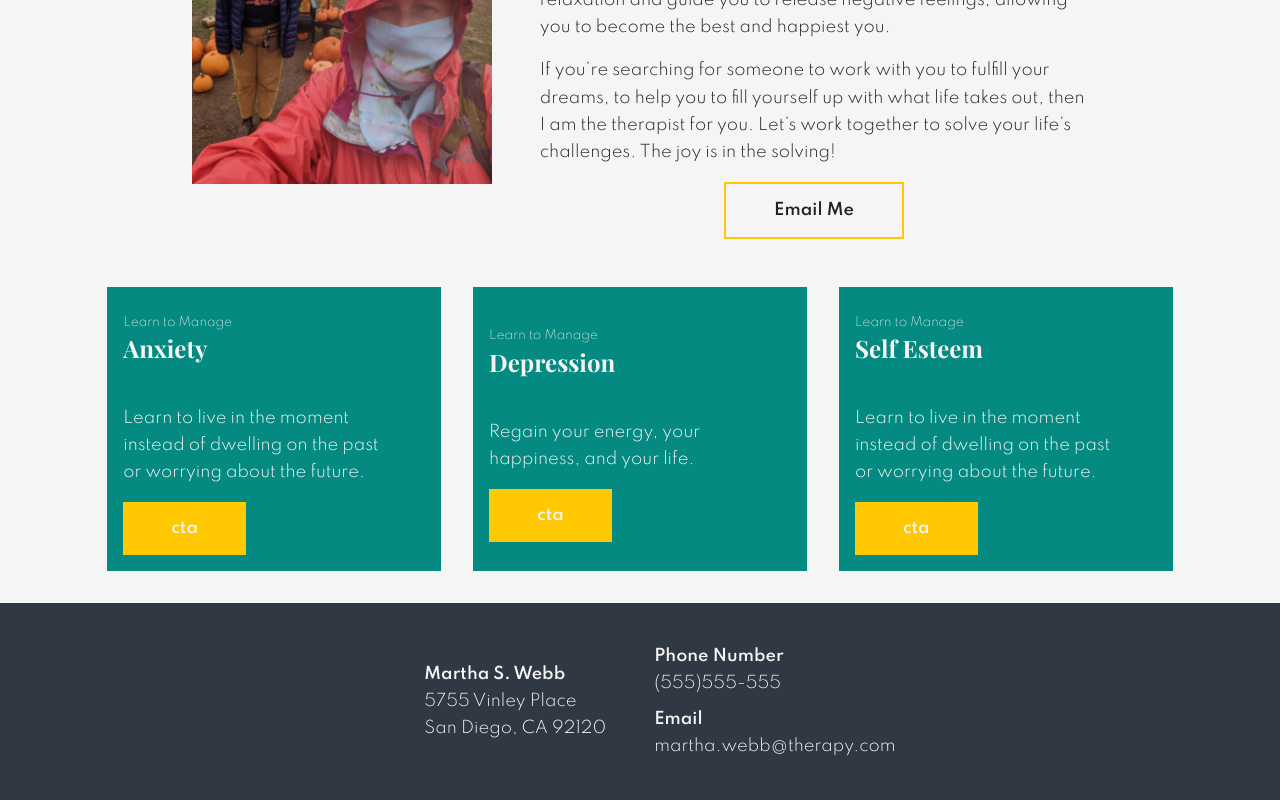
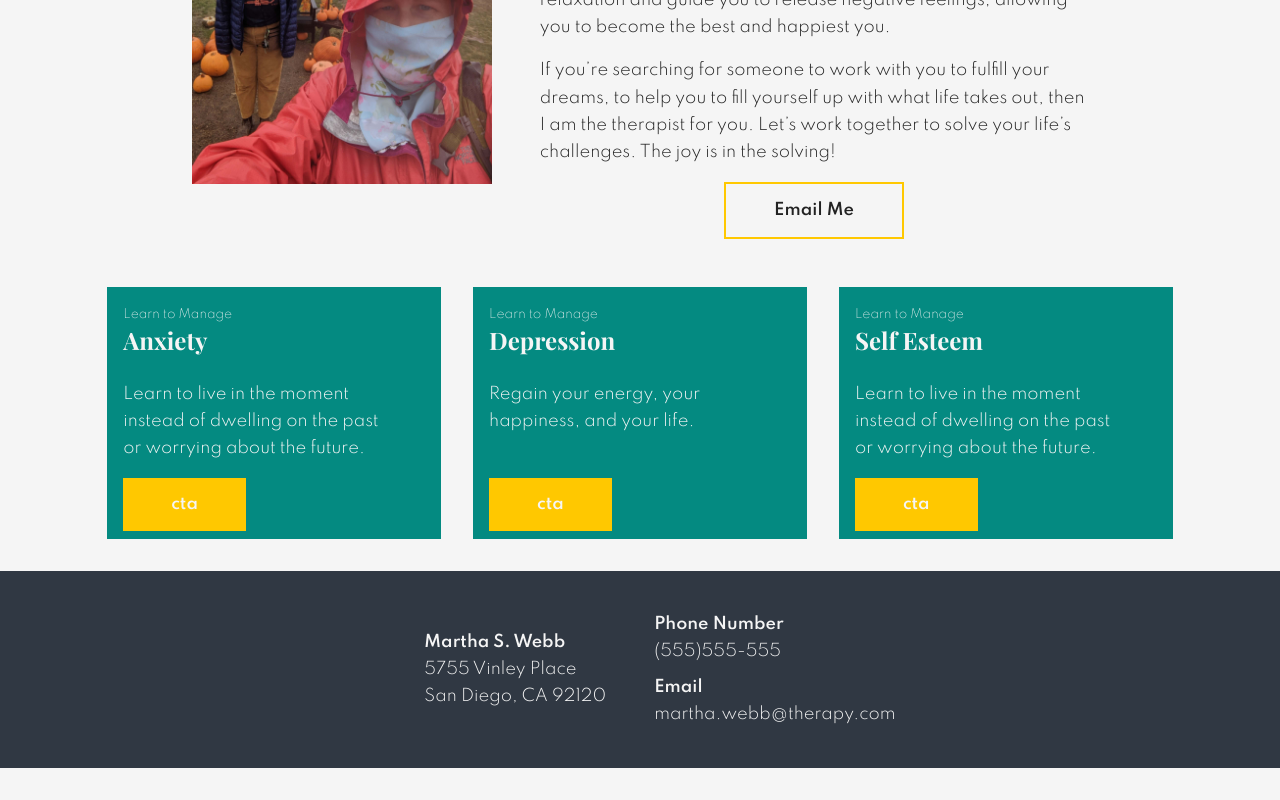
Before and after one commit to ShrikeFound/react-therapist-site, a React (Create React App) app: page / in a window 1280 px wide. Shown: the part 1076-1876 px from the top of the page. After the commit the page ends 1844 px from the top, so only its background shows below. Built offline with nearby package versions, Linux system fonts and the light colour scheme.

Commit message:
minor card styling

```diff
--- a/src/components/Card.js
+++ b/src/components/Card.js
@@ -5,7 +5,7 @@ const Card = ({title,subtitle,description,cta}) => {
     <div className="card">
       <h2 className="card-subtitle">{subtitle}</h2>
       <h1 className="card-title">{title}</h1>
-      <p >{description}</p>
+      <p className="card-description">{description}</p>
       <Link className="button" to="/contact">{cta}</Link>
     </div>
 
--- a/src/components/GroupTherapy.js
+++ b/src/components/GroupTherapy.js
@@ -24,6 +24,7 @@ const GroupTherapy = ({ img }) => {
             <p>
               With the three pronged approach, we will learn how to cope with life's daily activities, manage our hurts and griefs, discuss our plans, and set and work towards our goals.
             </p>
+
           </div>
         </section>
       </main>
--- a/src/index.css
+++ b/src/index.css
@@ -189,6 +189,7 @@ main {
   height: 100%;
   padding: 0.5rem 1rem;
   display: grid;
+  grid-template-rows: auto auto 1fr auto;
   align-content: center;
 }
 
@@ -203,8 +204,10 @@ main {
   margin-top: 0;
 }
 
-.card p {
+.card-description {
   max-width: 20ch;
+  margin: 0;
+  align-self: flex-start;
 }
 
 /* Footer Styling */
```
